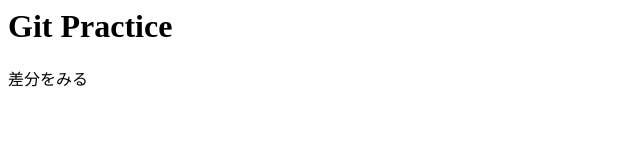
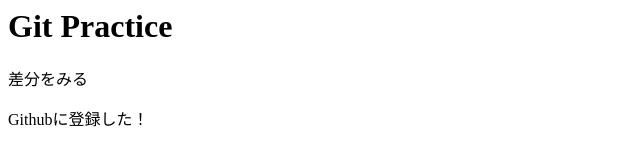
Before and after one commit to nozo-h/git_practice, a plain HTML site: page index.html in a window 1280 px wide. Shown: the whole page, without its empty margins (0-640 px from the left). Drawn offline with Linux system fonts and the light colour scheme.

Commit message:
3行目を追加

```diff
--- a/index.html
+++ b/index.html
@@ -1,2 +1,3 @@
 <h1>Git Practice</h1>
 <p>差分をみる</p>
+<p>Githubに登録した！</p>
```
